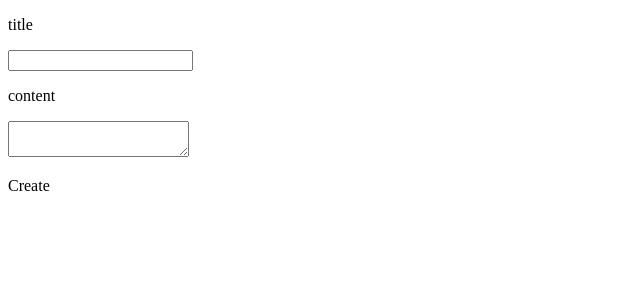
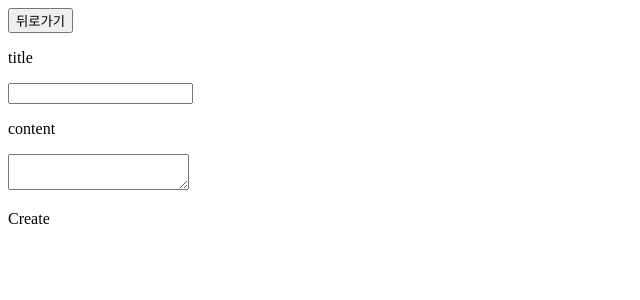
Before and after one commit to devjangdae/todoapp, a React (Create React App) app: page /create in a window 1280 px wide. Shown: the top 300 px of the page, without its empty margins (0-640 px from the left). Built offline with nearby package versions, Linux system fonts and the light colour scheme.

Commit message:
뒤로가기추가, 생성 삭제 then fix

```diff
--- a/src/pages/Create.js
+++ b/src/pages/Create.js
@@ -22,7 +22,6 @@ const Create = () => {
       alert("제목을 입력해!");
     } else {
       submit();
-      navigate("/main");
     }
   }
 
@@ -33,7 +32,10 @@ const Create = () => {
         content: content
       }
     )
-      .then((response) => { console.log(response.data); })
+      .then((response) => {
+        //console.log(response.data);
+        navigate("/main");
+      })
       .catch((response) => {
         console.log('전송실패');
       });
@@ -41,6 +43,7 @@ const Create = () => {
 
   return (
     <div>
+      <button onClick={() => navigate(-1)}>뒤로가기</button>
       <p>title</p>
       <p>
         <input type="text" value={title} onChange={onTitleChange}></input>
--- a/src/pages/Update.js
+++ b/src/pages/Update.js
@@ -62,6 +62,8 @@ const Update = () => {
 
     return (
         <div>
+            <button onClick={() => navigate(-1)}>뒤로가기</button>
+
             <p>title</p>
             <p>
                 <input type="text" value={title} onChange={onTitleChange}></input>
--- a/src/pages/View.js
+++ b/src/pages/View.js
@@ -15,11 +15,12 @@ const View = () => {
         axios.delete(`http://localhost:8080/todos/${id}`)
             .then((response) => {
                 //console.log(response.data);
+                navigate("/main");
             })
             .catch((response) => {
                 console.log('삭제실패');
             });
-            navigate("/main");
+
     }
 
     useEffect(() => {
@@ -41,6 +42,7 @@ const View = () => {
 
     return (
         <div>
+            <button onClick={() => navigate(-1)}>뒤로가기</button>
             <h2>title : {todos.title}</h2>
             <h3>content : {todos.content}</h3>
             <h5>id : {todos.id}</h5>
```
